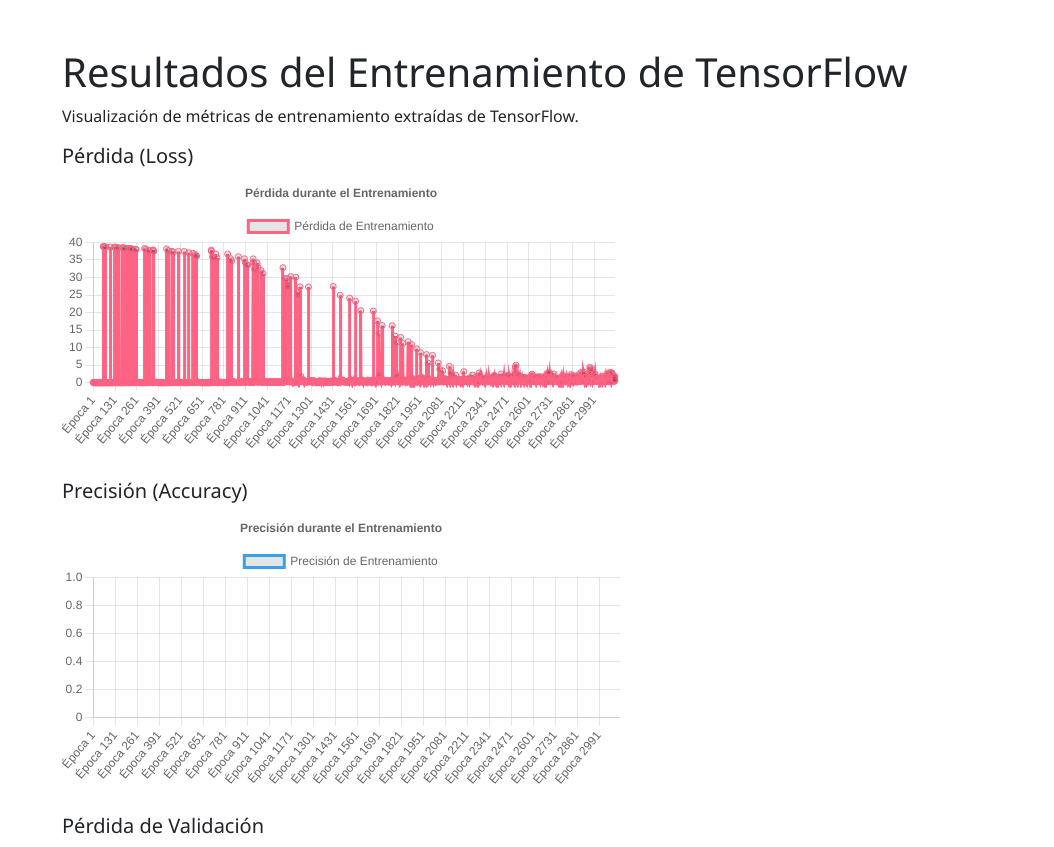
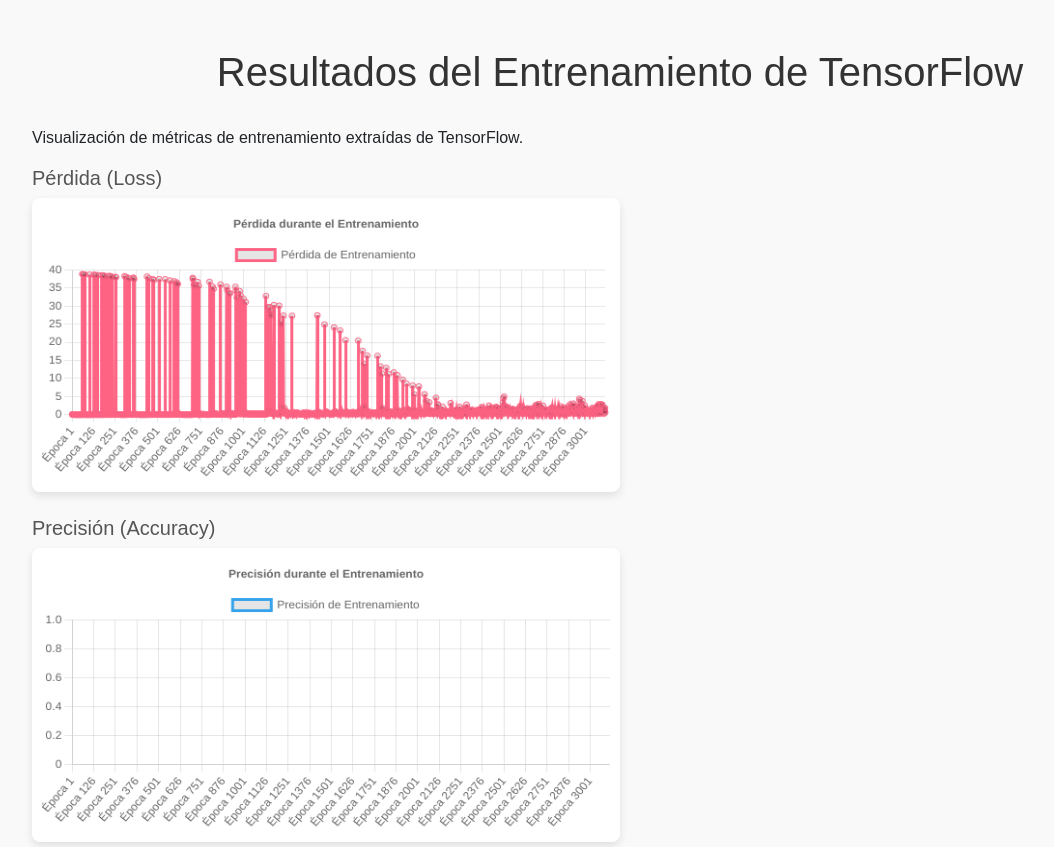
Before and after one commit to JorgeEduardoGutierrez/JorgeEduardoGutierrez.github.io, a plain HTML site: page index.html in a window 1280 px wide. Shown: the top 847 px of the page, without its empty margins (20-1074 px from the left). Drawn offline with nearby package versions, Linux system fonts and the light colour scheme.

Commit message:
Update styles.css

```diff
--- a/css/styles.css
+++ b/css/styles.css
@@ -1,17 +1,26 @@
 body {
-    font-family: 'Segoe UI', Tahoma, Geneva, Verdana, sans-serif;
+    font-family: Arial, sans-serif;
+    background-color: #f9f9f9;
 }
 
-.card-header h2 {
-    margin: 0;
+.container {
+    max-width: 1200px;
+    margin: 0 auto;
 }
 
-pre {
-    white-space: pre-wrap; /* Permite el ajuste de líneas largas */
+h1 {
+    color: #333;
+    text-align: center;
+    margin-bottom: 30px;
 }
 
-footer {
-    position: relative;
-    width: 100%;
-    bottom: 0;
+h5 {
+    color: #555;
 }
+
+canvas {
+    background-color: #fff;
+    padding: 10px;
+    border-radius: 8px;
+    box-shadow: 0 4px 8px rgba(0, 0, 0, 0.1);
+}
```
